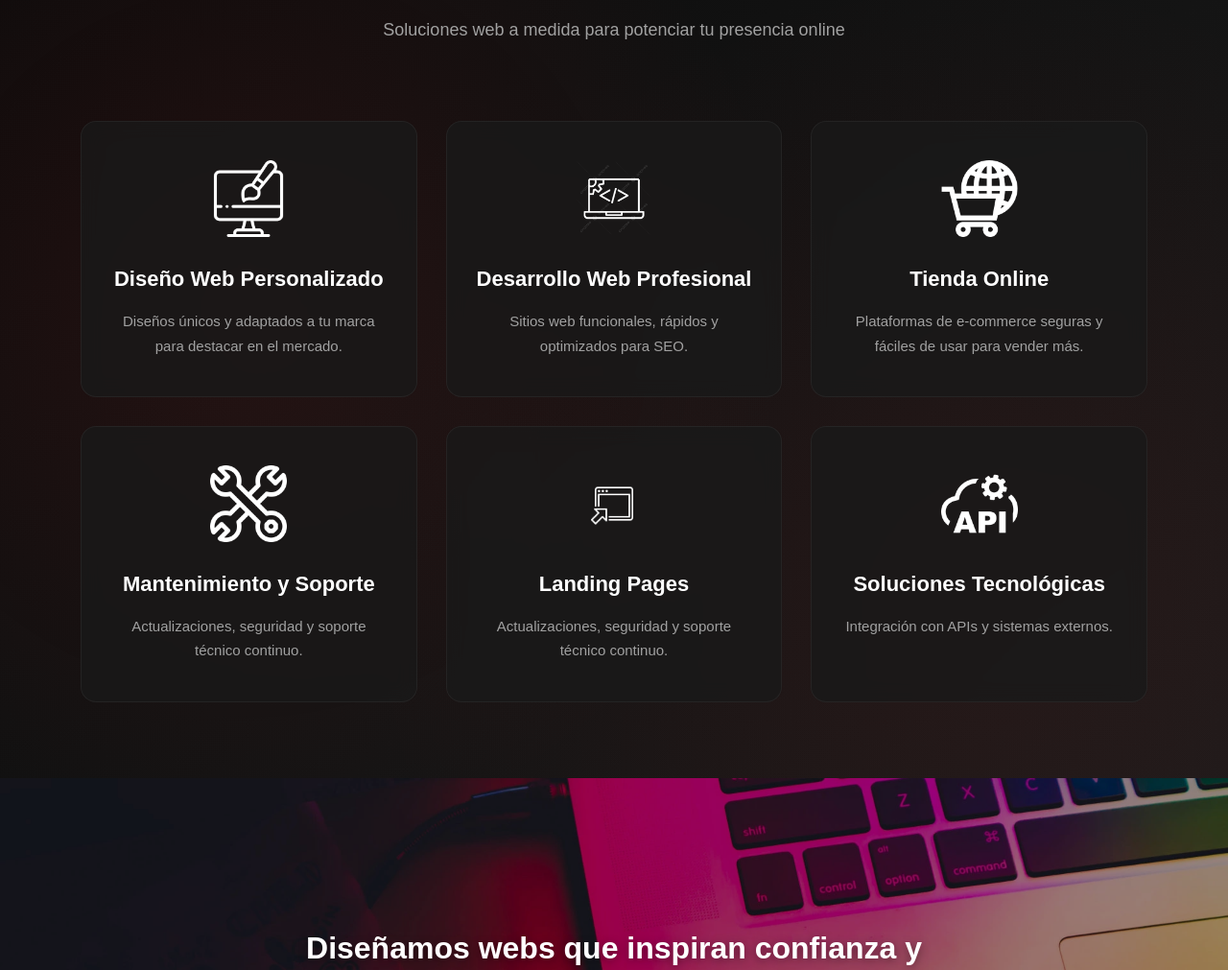
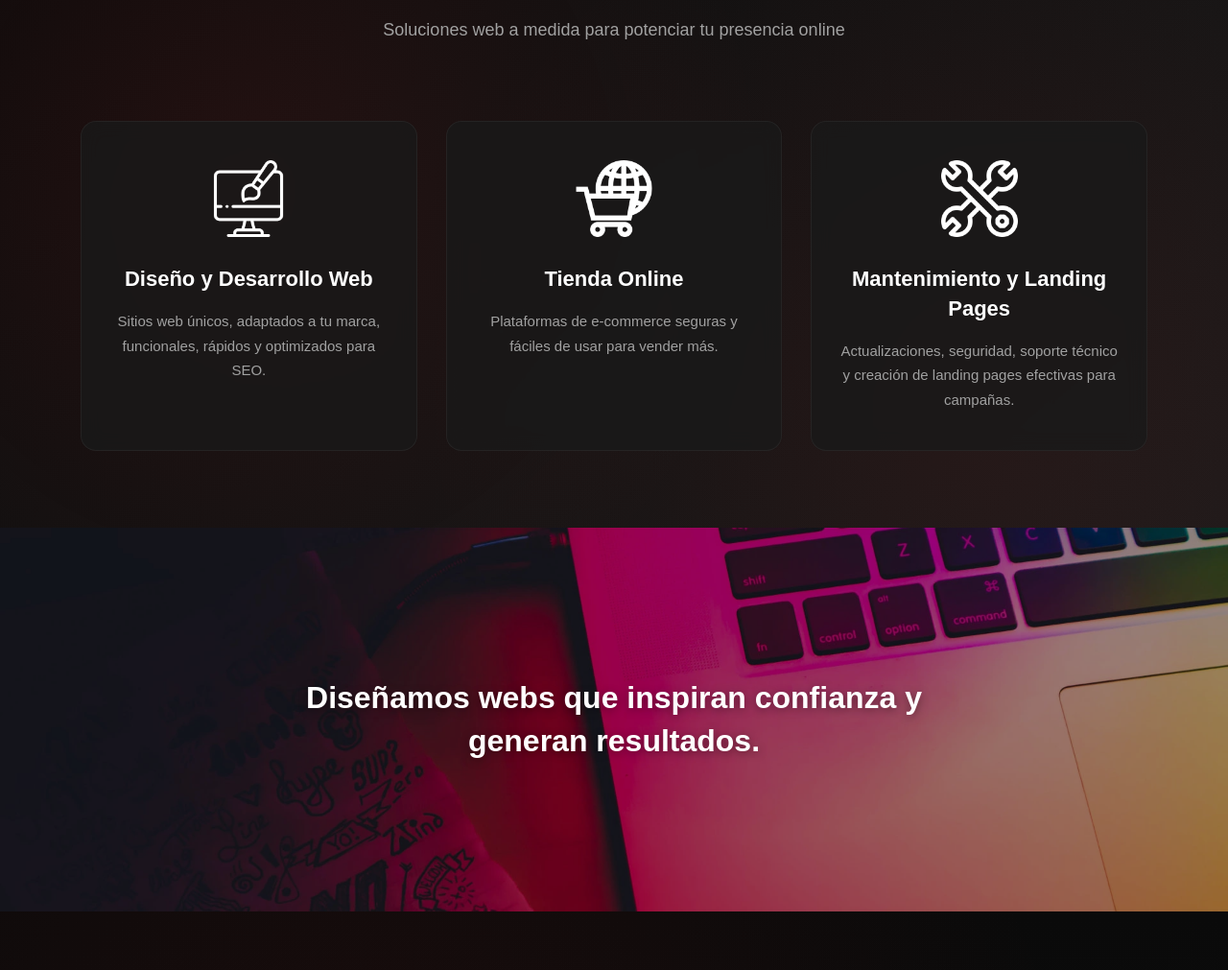
Before and after one commit to IgnaciogRuiz/KODA, a plain HTML site: page index.html in a window 1280 px wide. Shown: the part 2001-3012 px from the top of the page at 96% size. Drawn offline with Linux system fonts and the light colour scheme.

Commit message:
added readme.txt

```diff
--- a/index.html
+++ b/index.html
@@ -102,41 +102,22 @@
 
                     <div class="services-grid">
                         <div class="service-card">
-                            <img src="./assets/images/diseñoweb.png" alt="Icono Diseño Web">
-                            <h3>Diseño Web Personalizado</h3>
-                            <p>Diseños únicos y adaptados a tu marca para destacar en el mercado.</p>
+                            <img src="./assets/images/diseñoweb.png" alt="Icono Diseño y Desarrollo Web">
+                            <h3>Diseño y Desarrollo Web</h3>
+                            <p>Sitios web únicos, adaptados a tu marca, funcionales, rápidos y optimizados para SEO.</p>
                         </div>
 
                         <div class="service-card">
-                            <img src="./assets/images/desarrollo web.png" alt="Icono Desarrollo Web">
-                            <h3>Desarrollo Web Profesional</h3>
-                            <p>Sitios web funcionales, rápidos y optimizados para SEO.</p>
-                        </div>
-
-                        <div class="service-card">
-                            <img src="./assets/images/ecommerce.png" alt="Icono E-commerce">
+                            <img src="./assets/images/ecommerce.png" alt="Icono Tienda Online">
                             <h3>Tienda Online</h3>
                             <p>Plataformas de e-commerce seguras y fáciles de usar para vender más.</p>
                         </div>
 
                         <div class="service-card">
-                            <img src="./assets/images/mantenimiento.png" alt="Icono Mantenimiento Web">
-                            <h3>Mantenimiento y Soporte</h3>
-                            <p>Actualizaciones, seguridad y soporte técnico continuo.</p>
+                            <img src="./assets/images/mantenimiento.png" alt="Icono Mantenimiento y Landing Pages">
+                            <h3>Mantenimiento y Landing Pages</h3>
+                            <p>Actualizaciones, seguridad, soporte técnico y creación de landing pages efectivas para campañas.</p>
                         </div>
-
-                        <div class="service-card">
-                            <img src="./assets/images/lanfing.png" alt="Icono Mantenimiento Web">
-                            <h3>Landing Pages</h3>
-                            <p>Actualizaciones, seguridad y soporte técnico continuo.</p>
-                        </div>
-
-                        <div class="service-card">
-                            <img src="./assets/images/API.png" alt="Icono Integraciones y APIs">
-                            <h3>Soluciones Tecnológicas</h3>
-                            <p>Integración con APIs y sistemas externos.</p>
-                        </div>
-
                     </div>
                 </div>
             </section>
```
Also changed, not shown: readme.txt (added).
